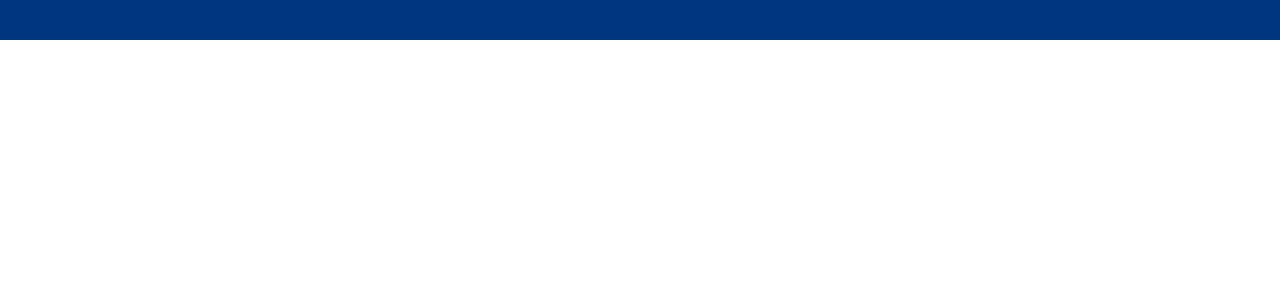
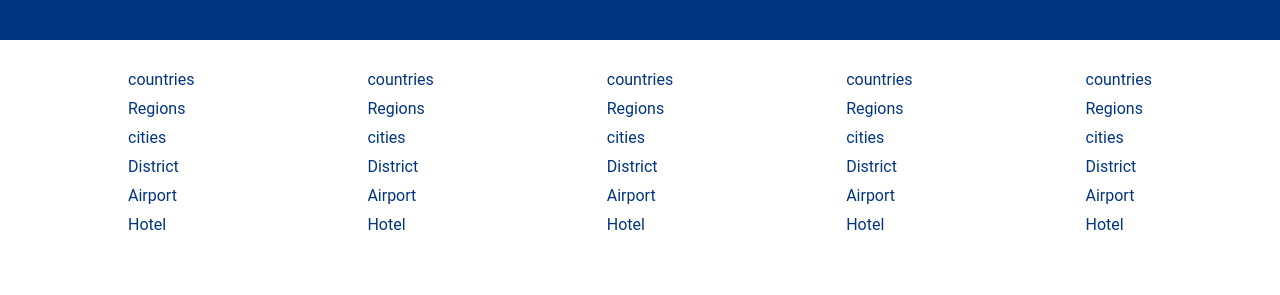
Before and after one commit to Rukunuljoy/airbnb-hotel, a React (Vite) app: page / in a window 1280 px wide. Shown: the part 1647-1942 px from the top of the page. Before the commit the page ends 1687 px from the top, so only its background shows below. Built offline with nearby package versions, Linux system fonts and the light colour scheme.

Commit message:
footer is completed

```diff
--- /dev/null
+++ b/src/Components/footer/Footer.css
@@ -0,0 +1,26 @@
+.footer{
+    width: 100%;
+    width: 1024px;
+    font-size: 12px;
+}
+.fLists{
+    width: 100%;
+    display: flex;
+    justify-content: space-between;
+    margin-bottom: 50px;
+}
+.fList{
+    list-style: none;
+    padding: 0;
+}
+.fListItem{
+    margin-bottom: 10px;
+    color: #003580;
+    cursor: pointer;
+    font-size: 16px;
+}
+.fText{
+    color: #003580;
+    text-align: center;
+    font-size: 16px;
+}
--- /dev/null
+++ b/src/Components/footer/Footer.jsx
@@ -0,0 +1,53 @@
+import './Footer.css'
+
+const Footer = () => {
+    return (
+        <div className='footer'>
+            <div className="fLists">
+                <ui className="fList">
+                    <li className="fListItem">countries</li>
+                    <li className="fListItem">Regions</li>
+                    <li className="fListItem">cities</li>
+                    <li className="fListItem">District</li>
+                    <li className="fListItem">Airport</li>
+                    <li className="fListItem">Hotel</li>
+                </ui>
+                <ui className="fList">
+                    <li className="fListItem">countries</li>
+                    <li className="fListItem">Regions</li>
+                    <li className="fListItem">cities</li>
+                    <li className="fListItem">District</li>
+                    <li className="fListItem">Airport</li>
+                    <li className="fListItem">Hotel</li>
+                </ui>
+                <ui className="fList">
+                    <li className="fListItem">countries</li>
+                    <li className="fListItem">Regions</li>
+                    <li className="fListItem">cities</li>
+                    <li className="fListItem">District</li>
+                    <li className="fListItem">Airport</li>
+                    <li className="fListItem">Hotel</li>
+                </ui>
+                <ui className="fList">
+                    <li className="fListItem">countries</li>
+                    <li className="fListItem">Regions</li>
+                    <li className="fListItem">cities</li>
+                    <li className="fListItem">District</li>
+                    <li className="fListItem">Airport</li>
+                    <li className="fListItem">Hotel</li>
+                </ui>
+                <ui className="fList">
+                    <li className="fListItem">countries</li>
+                    <li className="fListItem">Regions</li>
+                    <li className="fListItem">cities</li>
+                    <li className="fListItem">District</li>
+                    <li className="fListItem">Airport</li>
+                    <li className="fListItem">Hotel</li>
+                </ui>
+            </div>
+            <div className='fText'>CopyRight @ 2023</div>
+        </div>
+    );
+};
+
+export default Footer;
--- a/src/pages/Home/Home.jsx
+++ b/src/pages/Home/Home.jsx
@@ -1,5 +1,6 @@
 import Featured from '../../Components/featured/Featured';
 import FeaturedProperties from '../../Components/featuredProperties/FeaturedProperties';
+import Footer from '../../Components/footer/Footer';
 import Header from '../../Components/header/Header';
 import MailList from '../../Components/mailList/MailList';
 import Navbar from '../../Components/navbar/Navbar';
@@ -18,6 +19,7 @@
       <h1 className='homeTitle'>Home guest love</h1>
       <FeaturedProperties/>
       <MailList/>
+      <Footer/>
     </div>
   </div>;
 };
```
